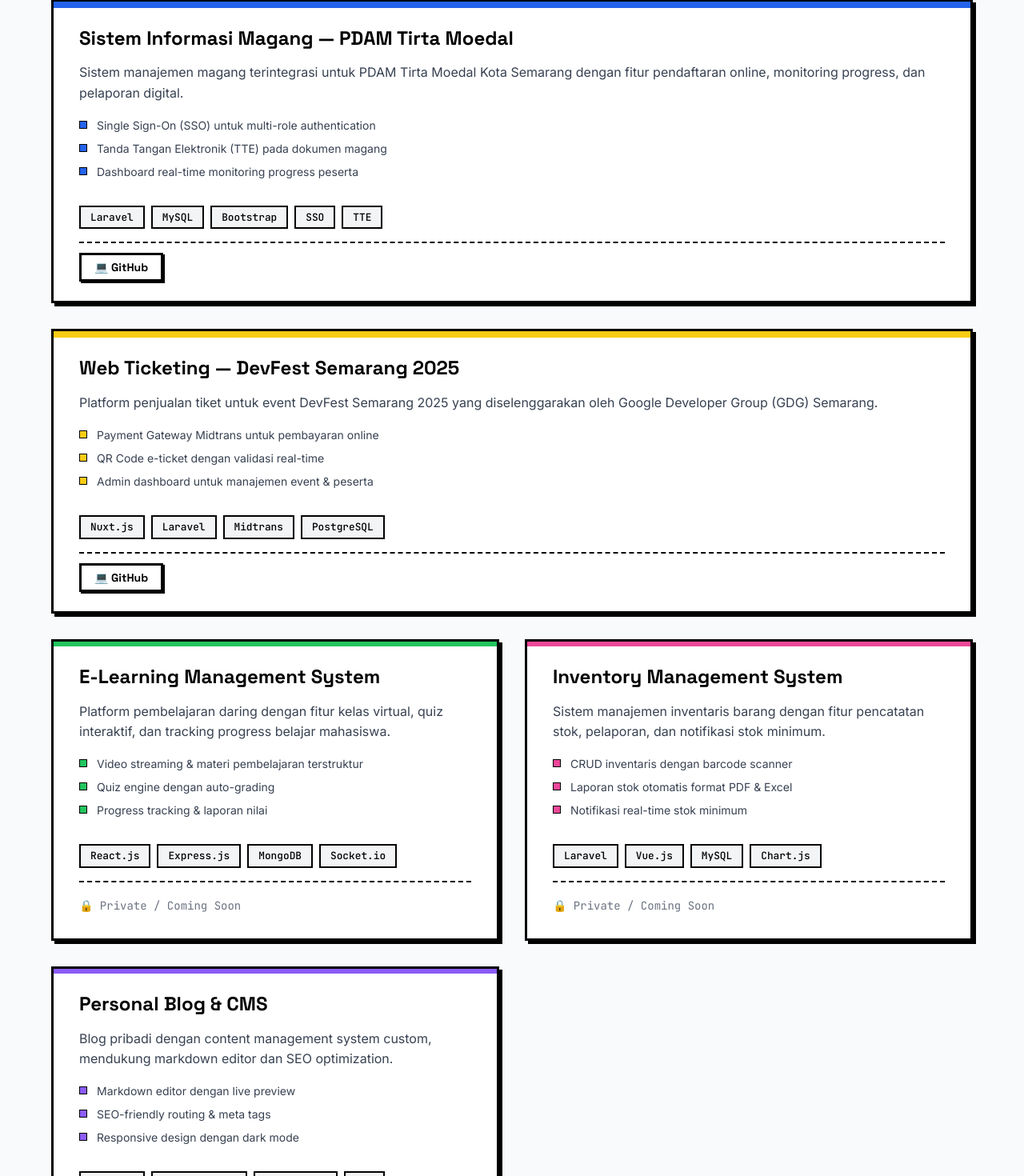
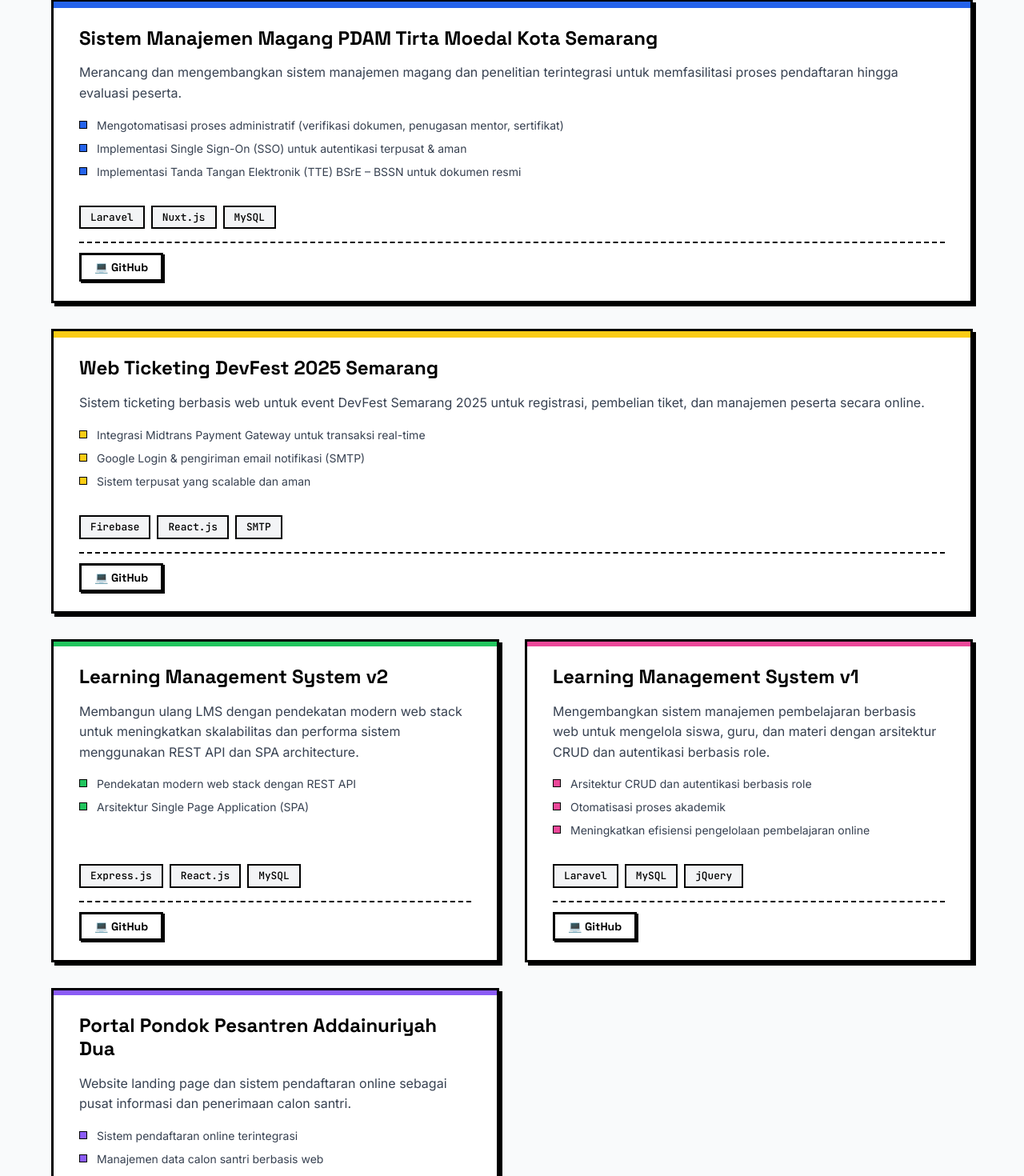
Before and after one commit to febriansyahcc/website-portofolio, a React (Vite) app: page / in a window 1280 px wide. Shown: the part 1535-3005 px from the top of the page at 80% size. Built offline with nearby package versions, Linux system fonts and the light colour scheme.

Commit message:
Update projects section

```diff
--- a/src/data/portfolio.js
+++ b/src/data/portfolio.js
@@ -41,81 +41,81 @@ export const TECH_STACK = {
 export const PROJECTS = [
   {
     id: 1,
-    title: "Sistem Informasi Magang — PDAM Tirta Moedal",
+    title: "Sistem Manajemen Magang PDAM Tirta Moedal Kota Semarang",
     description:
-      "Sistem manajemen magang terintegrasi untuk PDAM Tirta Moedal Kota Semarang dengan fitur pendaftaran online, monitoring progress, dan pelaporan digital.",
+      "Merancang dan mengembangkan sistem manajemen magang dan penelitian terintegrasi untuk memfasilitasi proses pendaftaran hingga evaluasi peserta.",
     features: [
-      "Single Sign-On (SSO) untuk multi-role authentication",
-      "Tanda Tangan Elektronik (TTE) pada dokumen magang",
-      "Dashboard real-time monitoring progress peserta",
+      "Mengotomatisasi proses administratif (verifikasi dokumen, penugasan mentor, sertifikat)",
+      "Implementasi Single Sign-On (SSO) untuk autentikasi terpusat & aman",
+      "Implementasi Tanda Tangan Elektronik (TTE) BSrE – BSSN untuk dokumen resmi",
+      "Monitoring dengan presensi face recognition & lokasi",
     ],
-    techBadges: ["Laravel", "MySQL", "Bootstrap", "SSO", "TTE"],
-    github: "https://github.com/dwifebriansyah/sistem-magang-pdam",
+    techBadges: ["Laravel", "Nuxt.js", "MySQL"],
+    github: "https://github.com/Mochamad-Dwi-Febriansyah/internship-new-banget.git",
     live: "#",
     featured: true,
     color: "#2563EB",
   },
   {
     id: 2,
-    title: "Web Ticketing — DevFest Semarang 2025",
+    title: "Web Ticketing DevFest 2025 Semarang",
     description:
-      "Platform penjualan tiket untuk event DevFest Semarang 2025 yang diselenggarakan oleh Google Developer Group (GDG) Semarang.",
+      "Sistem ticketing berbasis web untuk event DevFest Semarang 2025 untuk registrasi, pembelian tiket, dan manajemen peserta secara online.",
     features: [
-      "Payment Gateway Midtrans untuk pembayaran online",
-      "QR Code e-ticket dengan validasi real-time",
-      "Admin dashboard untuk manajemen event & peserta",
+      "Integrasi Midtrans Payment Gateway untuk transaksi real-time",
+      "Google Login & pengiriman email notifikasi (SMTP)",
+      "Sistem terpusat yang scalable dan aman",
     ],
-    techBadges: ["Nuxt.js", "Laravel", "Midtrans", "PostgreSQL"],
-    github: "https://github.com/dwifebriansyah/devfest-ticketing",
+    techBadges: ["Firebase", "React.js", "SMTP"],
+    github: "https://github.com/rafiadipramana/devfest-semarang-2025.git",
     live: "#",
     featured: true,
     color: "#FACC15",
   },
   {
     id: 3,
-    title: "E-Learning Management System",
+    title: "Learning Management System v2",
     description:
-      "Platform pembelajaran daring dengan fitur kelas virtual, quiz interaktif, dan tracking progress belajar mahasiswa.",
+      "Membangun ulang LMS dengan pendekatan modern web stack untuk meningkatkan skalabilitas dan performa sistem menggunakan REST API dan SPA architecture.",
     features: [
-      "Video streaming & materi pembelajaran terstruktur",
-      "Quiz engine dengan auto-grading",
-      "Progress tracking & laporan nilai",
+      "Pendekatan modern web stack dengan REST API",
+      "Arsitektur Single Page Application (SPA)",
     ],
-    techBadges: ["React.js", "Express.js", "MongoDB", "Socket.io"],
-    github: "#",
+    techBadges: ["Express.js", "React.js", "MySQL"],
+    github: "https://github.com/Mochamad-Dwi-Febriansyah/learning-management-system-express-react.git",
     live: "#",
     featured: false,
     color: "#22C55E",
   },
   {
     id: 4,
-    title: "Inventory Management System",
+    title: "Learning Management System v1",
     description:
-      "Sistem manajemen inventaris barang dengan fitur pencatatan stok, pelaporan, dan notifikasi stok minimum.",
+      "Mengembangkan sistem manajemen pembelajaran berbasis web untuk mengelola siswa, guru, dan materi dengan arsitektur CRUD dan autentikasi berbasis role.",
     features: [
-      "CRUD inventaris dengan barcode scanner",
-      "Laporan stok otomatis format PDF & Excel",
-      "Notifikasi real-time stok minimum",
+      "Arsitektur CRUD dan autentikasi berbasis role",
+      "Otomatisasi proses akademik",
+      "Meningkatkan efisiensi pengelolaan pembelajaran online",
     ],
-    techBadges: ["Laravel", "Vue.js", "MySQL", "Chart.js"],
-    github: "#",
+    techBadges: ["Laravel", "MySQL", "jQuery"],
+    github: "https://github.com/Mochamad-Dwi-Febriansyah/elearn-laravel",
     live: "#",
     featured: false,
     color: "#EC4899",
   },
   {
     id: 5,
-    title: "Personal Blog & CMS",
+    title: "Portal Pondok Pesantren Addainuriyah Dua",
     description:
-      "Blog pribadi dengan content management system custom, mendukung markdown editor dan SEO optimization.",
+      "Website landing page dan sistem pendaftaran online sebagai pusat informasi dan penerimaan calon santri.",
     features: [
-      "Markdown editor dengan live preview",
-      "SEO-friendly routing & meta tags",
-      "Responsive design dengan dark mode",
+      "Sistem pendaftaran online terintegrasi",
+      "Manajemen data calon santri berbasis web",
+      "Meningkatkan efisiensi penyampaian informasi",
     ],
-    techBadges: ["Next.js", "Tailwind CSS", "PostgreSQL", "MDX"],
+    techBadges: ["Laravel", "MySQL"],
     github: "#",
-    live: "#",
+    live: "https://www.addainuriyahdua.com/",
     featured: false,
     color: "#8B5CF6",
   },
```
